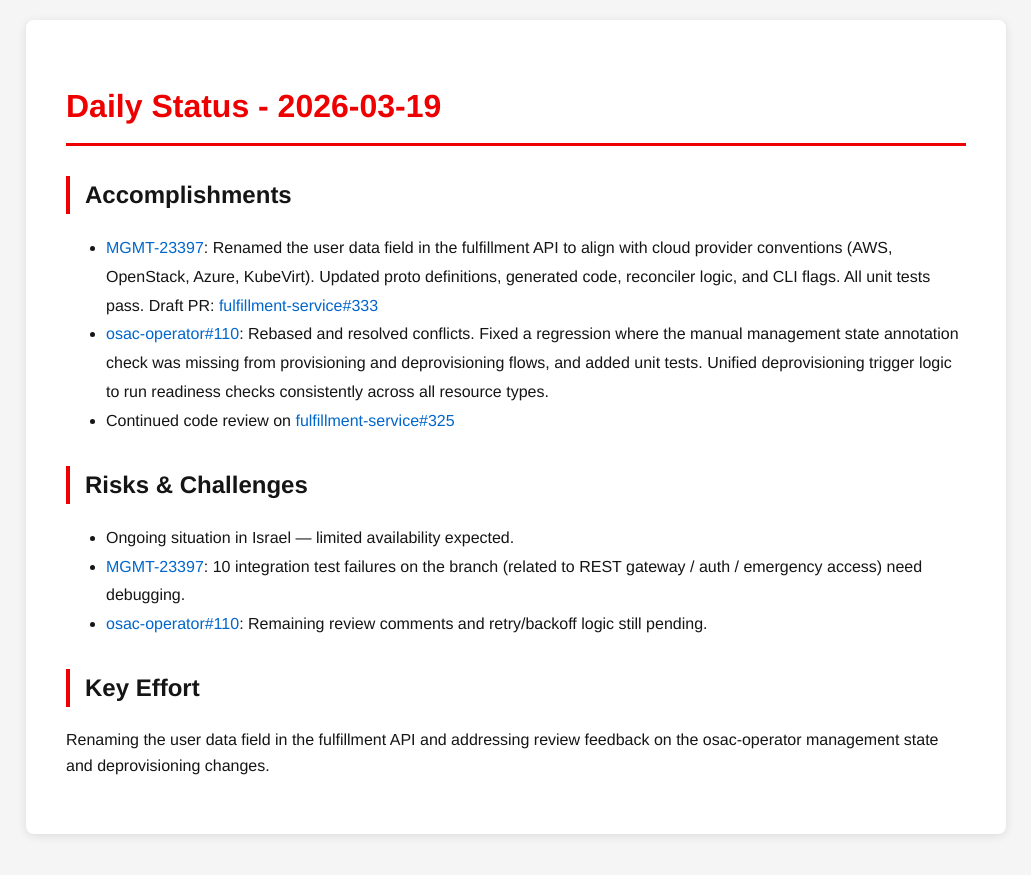
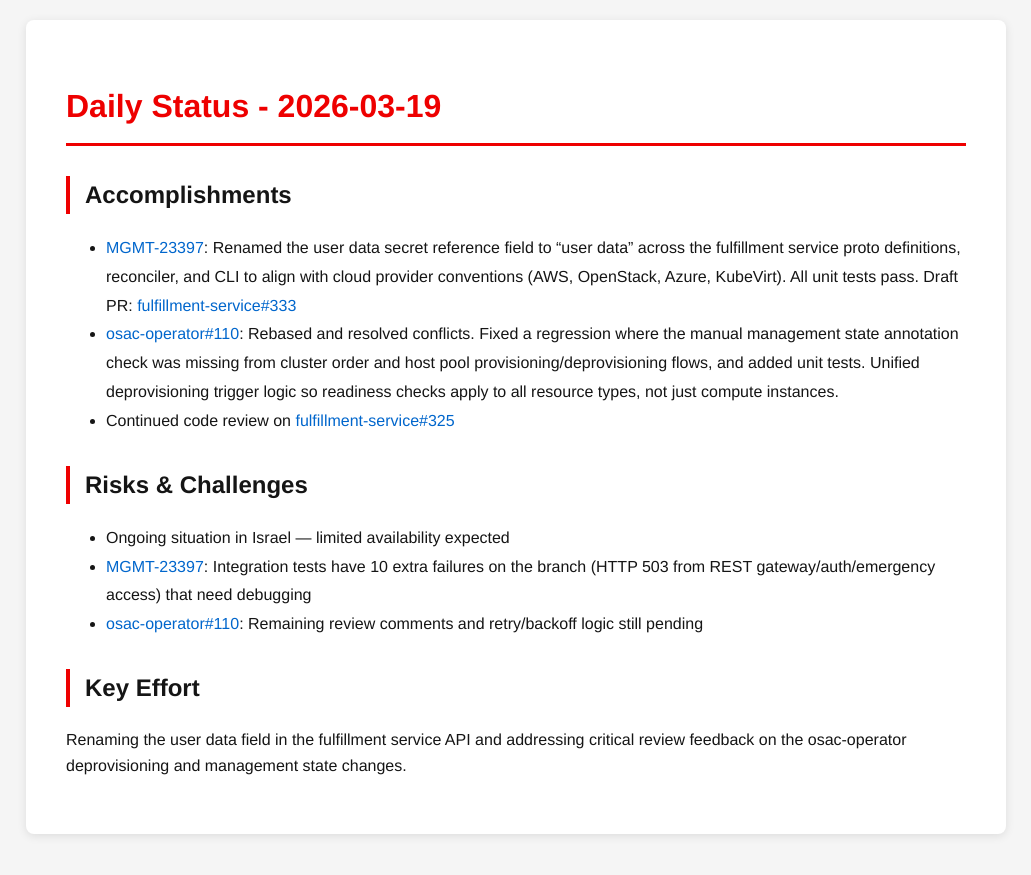
Before and after one commit to tzvatot/daily-status, a Jekyll site: the page built from 2026-03-19.md, in a window 1280 px wide. Shown: the top 875 px of the page, without its empty margins (124-1155 px from the left). Built offline with Jekyll 4.4.1, drawn with Linux system fonts in a browser that asks for light colours.

Commit message:
Daily status update - 2026-03-19

```diff
--- a/2026-03-19.md
+++ b/2026-03-19.md
@@ -7,14 +7,14 @@
 # Daily Status - 2026-03-19
 
 ## Accomplishments
-- [MGMT-23397](https://issues.redhat.com/browse/MGMT-23397): Renamed the user data field in the fulfillment API to align with cloud provider conventions (AWS, OpenStack, Azure, KubeVirt). Updated proto definitions, generated code, reconciler logic, and CLI flags. All unit tests pass. Draft PR: [fulfillment-service#333](https://github.com/osac-project/fulfillment-service/pull/333)
-- [osac-operator#110](https://github.com/osac-project/osac-operator/pull/110): Rebased and resolved conflicts. Fixed a regression where the manual management state annotation check was missing from provisioning and deprovisioning flows, and added unit tests. Unified deprovisioning trigger logic to run readiness checks consistently across all resource types.
+- [MGMT-23397](https://issues.redhat.com/browse/MGMT-23397): Renamed the user data secret reference field to "user data" across the fulfillment service proto definitions, reconciler, and CLI to align with cloud provider conventions (AWS, OpenStack, Azure, KubeVirt). All unit tests pass. Draft PR: [fulfillment-service#333](https://github.com/osac-project/fulfillment-service/pull/333)
+- [osac-operator#110](https://github.com/osac-project/osac-operator/pull/110): Rebased and resolved conflicts. Fixed a regression where the manual management state annotation check was missing from cluster order and host pool provisioning/deprovisioning flows, and added unit tests. Unified deprovisioning trigger logic so readiness checks apply to all resource types, not just compute instances.
 - Continued code review on [fulfillment-service#325](https://github.com/osac-project/fulfillment-service/pull/325)
 
 ## Risks & Challenges
-- Ongoing situation in Israel — limited availability expected.
-- [MGMT-23397](https://issues.redhat.com/browse/MGMT-23397): 10 integration test failures on the branch (related to REST gateway / auth / emergency access) need debugging.
-- [osac-operator#110](https://github.com/osac-project/osac-operator/pull/110): Remaining review comments and retry/backoff logic still pending.
+- Ongoing situation in Israel — limited availability expected
+- [MGMT-23397](https://issues.redhat.com/browse/MGMT-23397): Integration tests have 10 extra failures on the branch (HTTP 503 from REST gateway/auth/emergency access) that need debugging
+- [osac-operator#110](https://github.com/osac-project/osac-operator/pull/110): Remaining review comments and retry/backoff logic still pending
 
 ## Key Effort
-Renaming the user data field in the fulfillment API and addressing review feedback on the osac-operator management state and deprovisioning changes.
+Renaming the user data field in the fulfillment service API and addressing critical review feedback on the osac-operator deprovisioning and management state changes.
```
